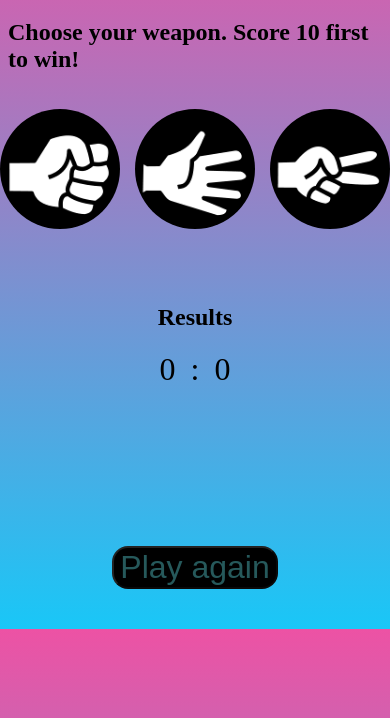
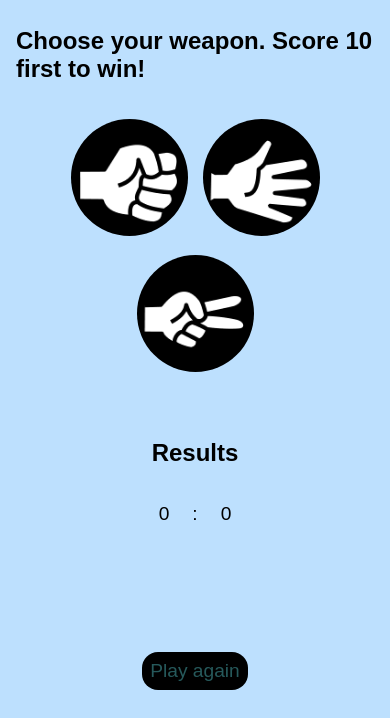
Before and after one commit to Atharv255/Rock-Paper-Scissors, a plain HTML site: page index.html in a window 390 px wide. Shown: the part 126-844 px from the top of the page. Drawn offline with Linux system fonts and the light colour scheme.

Commit message:
added css

```diff
--- a/main.js
+++ b/main.js
@@ -47,6 +47,7 @@ function playRound(playerSelection) {
     if (playerScore == 10 || playerScore > 10) {
       let finalResult = document.getElementById("summary");
       finalResult.innerHTML = "You won the Game! Congratulations!";
+      finalResult.style.color = "#7c1fad"
       finalResult = document.getElementById("continue");
       finalResult.innerHTML =
         "If you want to play more, please, press the button!";
@@ -60,6 +61,7 @@ function playRound(playerSelection) {
     if (computerScore == 10 || computerScore > 10) {
       let finalResult = document.getElementById("summary");
       finalResult.innerHTML = "You lost the Game! Play again!";
+      finalResult.style.color = "red";
       finalResult = document.getElementById("continue");
       finalResult.innerHTML =
         "If you want to play more, please, press the button!";
--- a/style.css
+++ b/style.css
@@ -1,20 +1,43 @@
 body {
-  background:linear-gradient(rgb(237, 82, 164),rgb(25, 199, 247));
+  background-color: #bde0fe;
+  font-family: Arial, sans-serif; /* Adding a font for better readability */
+  margin: 0;
+  padding: 0;
+  display: flex;
+  flex-direction: column;
+  align-items: center;
+  min-height: 100vh;
 }
 
 #container {
   display: flex;
   flex-direction: column;
   align-items: center;
+  padding: 1rem;
+  width: 100%;
+  max-width: 1200px;
+  box-sizing: border-box;
 }
 
 button {
   width: fit-content;
+  padding: 0.5rem 1rem;
+  font-size: 1rem;
+  border: none;
+  border-radius: 0.5rem;
+  cursor: pointer;
+  transition: background-color 0.3s;
+}
+
+button:hover {
+  background-color: rgba(0, 0, 0, 0.1);
 }
 
 .weapon {
-  width: 120px;
-  height: 120px;
+  width: 20vw;
+  height: 20vw;
+  max-width: 120px;
+  max-height: 120px;
   border-radius: 50%;
   transition: all 0.3s;
 }
@@ -26,26 +49,28 @@ button {
 #weapons {
   margin-top: 1rem;
   display: flex;
-  flex-direction: row;
+  flex-wrap: wrap;
+  justify-content: center;
   gap: 15px;
 }
 
 #roundResult {
   margin-top: 1.6rem;
   font-size: 1.4rem;
+  text-align: center;
 }
 
 #currentResult {
   display: flex;
   flex-direction: row;
+  justify-content: center;
+  align-items: center;
+  margin-top: 1rem;
 }
 
-#player,#computer,#separator {
+#player, #computer, #separator {
   font-size: 2rem;
-}
-
-#continue {
-  color: rgb(0, 0, 0);
+  margin: 0 0.5rem;
 }
 
 #separator {
@@ -53,8 +78,10 @@ button {
 }
 
 #size {
-  width: 120px;
-  min-height: 120px;
+  width: 20vw;
+  max-width: 120px;
+  min-height: 20vw;
+  max-height: 120px;
 }
 
 .hidden {
@@ -62,17 +89,56 @@ button {
 }
 
 #play {
-    height:fit-content;
-    width:fit-content;
-    display: contents;
-    margin: 2rem;
-    background-color: rgb(0, 0, 0);
-    border-radius: 1rem;
-    color: #26595b;
-    display: inline;
-    font-size: 2rem;
+  padding: 1rem 2rem;
+  background-color: rgb(0, 0, 0);
+  border-radius: 1rem;
+  color: #26595b;
+  font-size: 2rem;
+  text-align: center;
+  cursor: pointer;
+  transition: color 0.3s;
 }
 
 #play:hover {
-    color: #ffffff;
+  color: #ffffff;
 }
+
+@media (max-width: 768px) {
+  #play {
+    font-size: 1.5rem;
+    padding: 0.5rem 1rem;
+  }
+
+  #player, #computer, #separator {
+    font-size: 1.5rem;
+  }
+
+  #roundResult {
+    font-size: 1.2rem;
+  }
+}
+
+@media (max-width: 480px) {
+  #play {
+    font-size: 1.2rem;
+    padding: 0.5rem;
+  }
+
+  #player, #computer, #separator {
+    font-size: 1.2rem;
+  }
+
+  #roundResult {
+    font-size: 1rem;
+  }
+
+  .weapon {
+    width: 30vw;
+    height: 30vw;
+  }
+
+  #size {
+    width: 30vw;
+    min-height: 30vw;
+  }
+}
```
Also changed, not shown: paper 1.jpeg (added).
